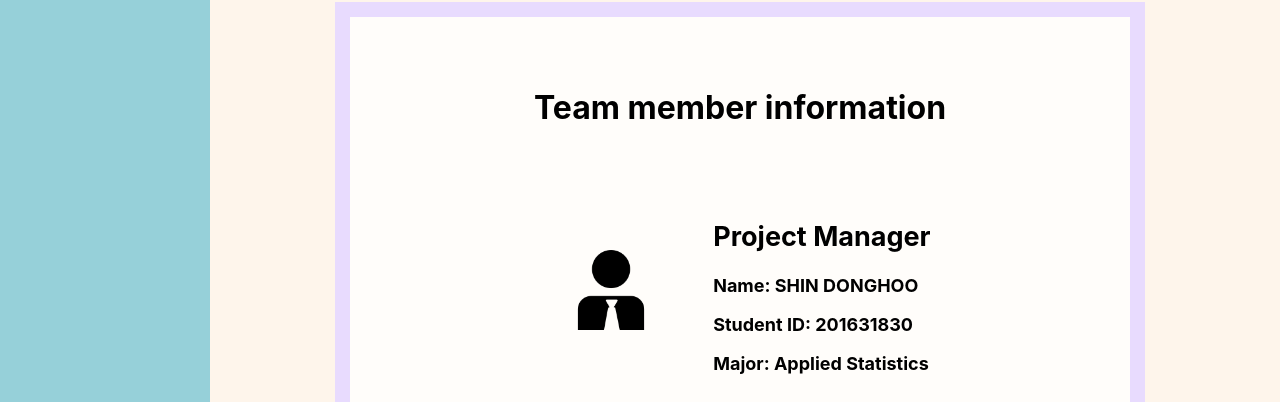
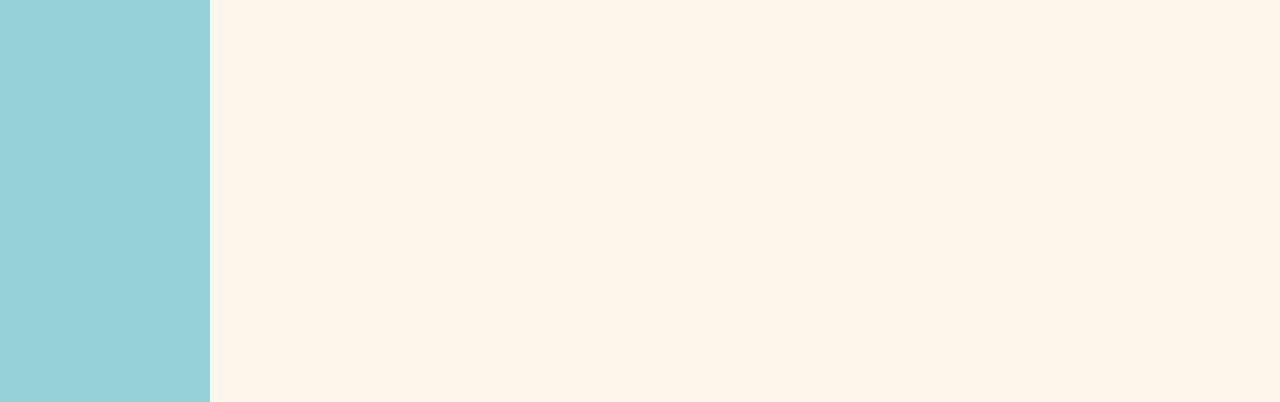
Before and after one commit to hayamaster/web_travelog, a React (Create React App) app: page / in a window 1280 px wide. Shown: the part 398-800 px from the top of the page. Built offline with nearby package versions, Linux system fonts and the light colour scheme.

Commit message:
please be working

```diff
--- a/src/App.js
+++ b/src/App.js
@@ -20,6 +20,7 @@ import Bener from "./title.png";
 
 
 function App() {
+  // ${process.env.PUBLIC_URL}
   return (
   <Router>
     <header className={style.header}>
@@ -29,7 +30,7 @@ function App() {
     <Menu/>
     <div className={style.style}>
       <Routes>
-        <Route path={`${process.env.PUBLIC_URL}`} element={<Main/>} />
+        <Route path="/web_travelog" element={<Main/>} />
         <Route path="/spot/100" element={<Spec_Gangneung/>}/>
         <Route path="/spot/101" element={<Spec_Songdo/>}/>
         <Route path="/spot/102" element={<Spec_Suncheon/>}/>
```
